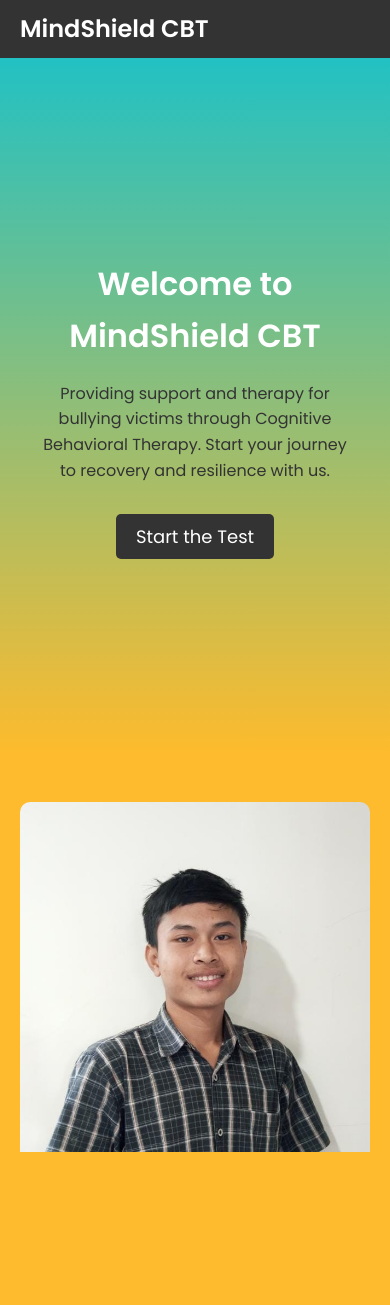
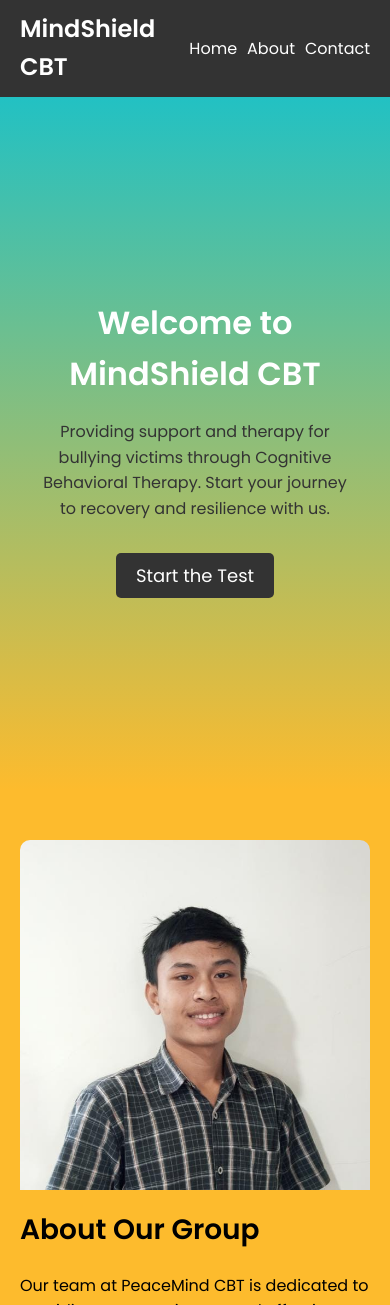
Before and after one commit to anantaputu/MindShield-CBT, a plain HTML site: page index.html in a window 390 px wide. Shown: the top 1305 px of the page. Drawn offline with Linux system fonts and the light colour scheme.

Commit message:
Add files via upload

```diff
--- a/index.html
+++ b/index.html
@@ -3,7 +3,7 @@
 <head>
     <meta charset="UTF-8">
     <meta name="viewport" content="width=device-width, initial-scale=1.0">
-    <title>Responsive Header</title>
+    <title>MindShield CBT</title>
     <link rel="stylesheet" href="style.css">
     <link href="https://fonts.googleapis.com/css2?family=Poppins:wght@300;400;600&display=swap" rel="stylesheet">
 </head>
@@ -34,7 +34,7 @@
     <section id="about" class="about">
       <div class="container-about">
           <div class="about-image">
-              <img src="profil-test.jpeg" alt="Group Photo">
+              <img src="/img/profil-test.jpeg" alt="Group Photo">
           </div>
           <div class="about-text">
               <h2>About Our Group</h2>
--- a/style.css
+++ b/style.css
@@ -224,14 +224,15 @@ nav {
 
 @media (max-width: 768px) {
   .nav-links {
-      display: none;
-      flex-direction: column;
+      display: flex;
+      flex-direction: row;
       width: 100%;
   }
 
   .nav-links li {
       text-align: center;
       margin: 10px 0;
+      margin-left: 10px;
   }
 
   .menu-toggle {
@@ -263,6 +264,11 @@ nav {
       padding: 0;
   }
 
+  .about-image img {
+    padding-bottom: 10px;
+
+  }
+
   .about-text h2 {
       font-size: 28px;
   }
```
Also changed, not shown: img/profil-test.jpeg (added).
